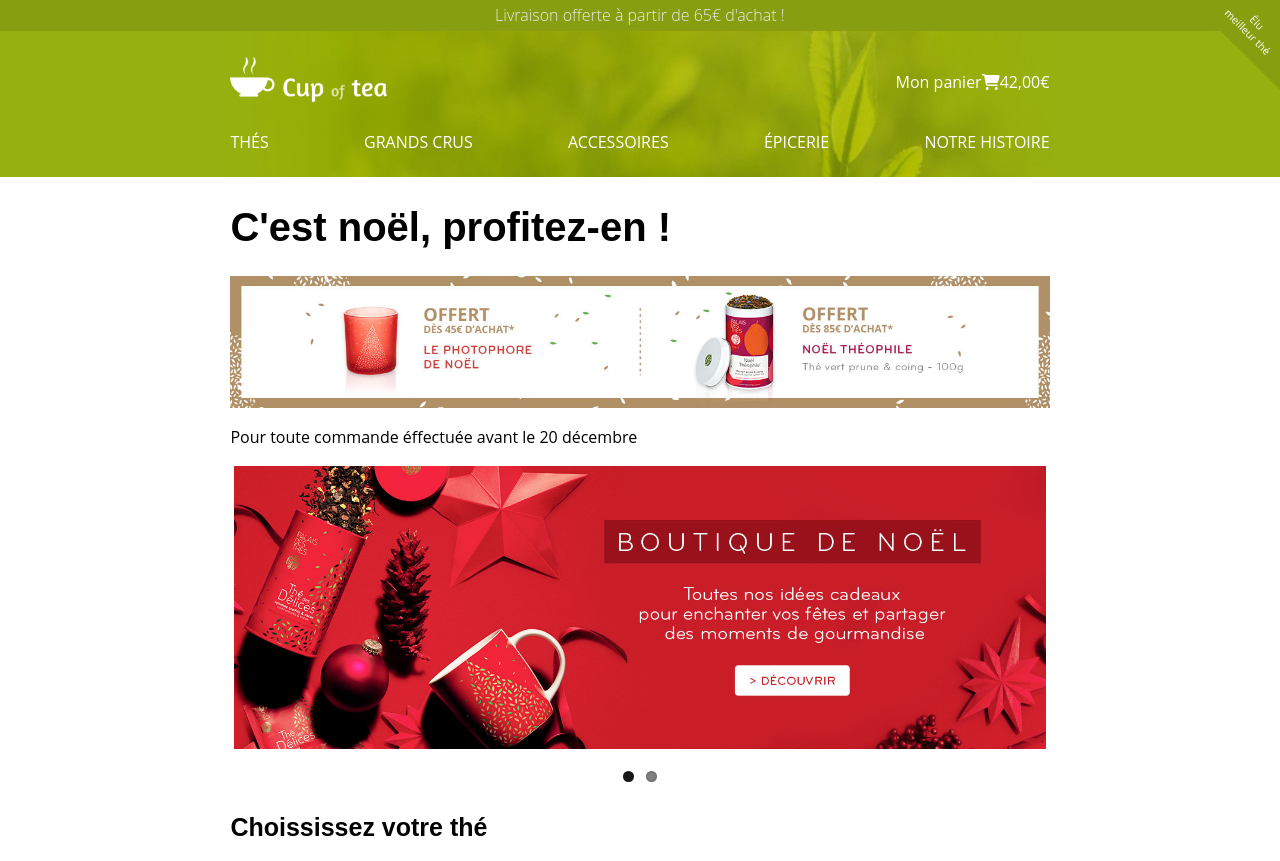
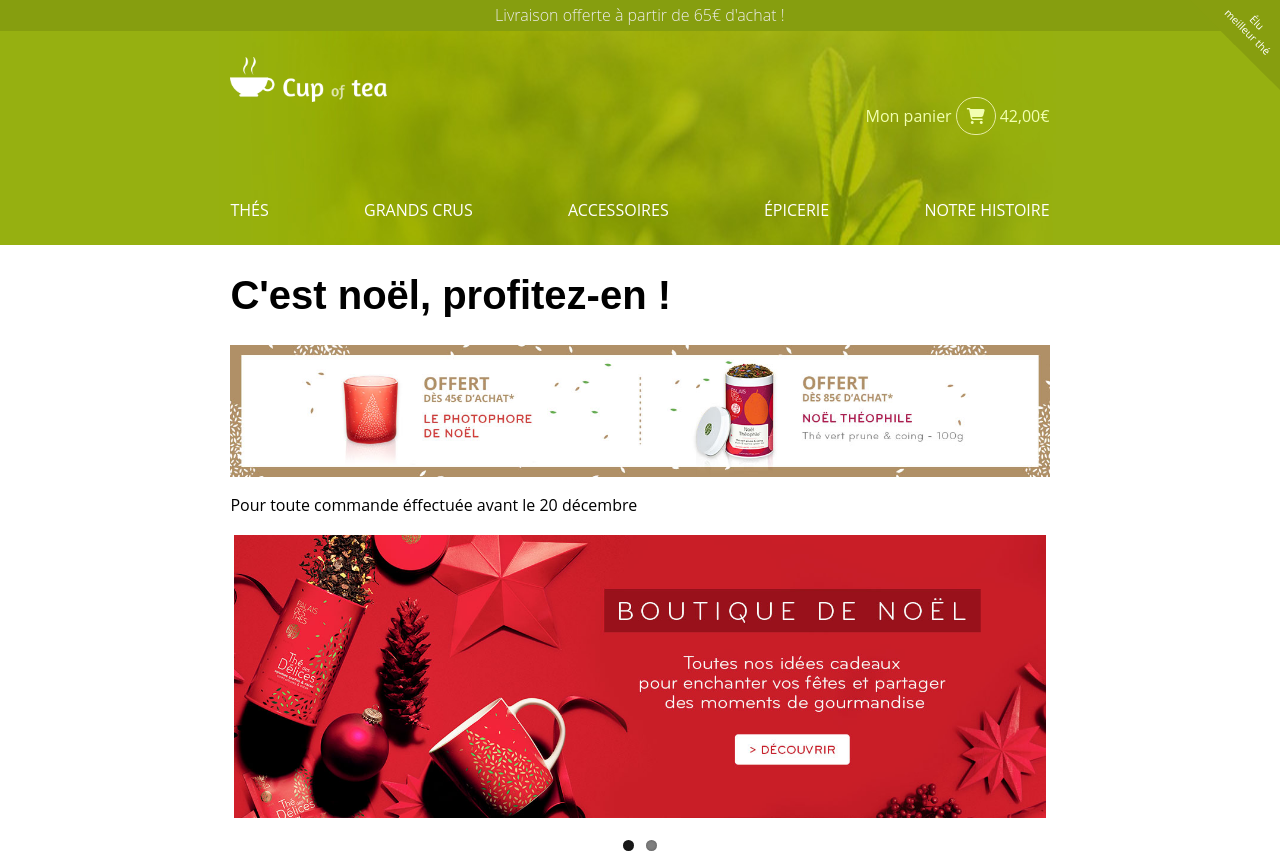
Before and after one commit to AhmadGhlm/Exercice_CupOfTea, a plain HTML site: page index.html in a window 1280 px wide. Shown: the top 861 px of the page. Drawn offline with nearby package versions, Linux system fonts and the light colour scheme; a web font is replaced by a local one.

Commit message:
create border circle for icon font in header and change color

```diff
--- a/css/style.css
+++ b/css/style.css
@@ -59,8 +59,19 @@ header {
   justify-content: space-between;
 }
 
+.caddie p {
+  padding: 3% 0;
+}
+
 .caddie p a {
-  color: #ffffff;
+  color: #f2ffb1;
+}
+
+#caddie {
+  margin: 0 4px;
+  padding: 10px;
+  border: 1px solid #e7eca7;
+  border-radius: 50px;
 }
 
 .logo {
```
